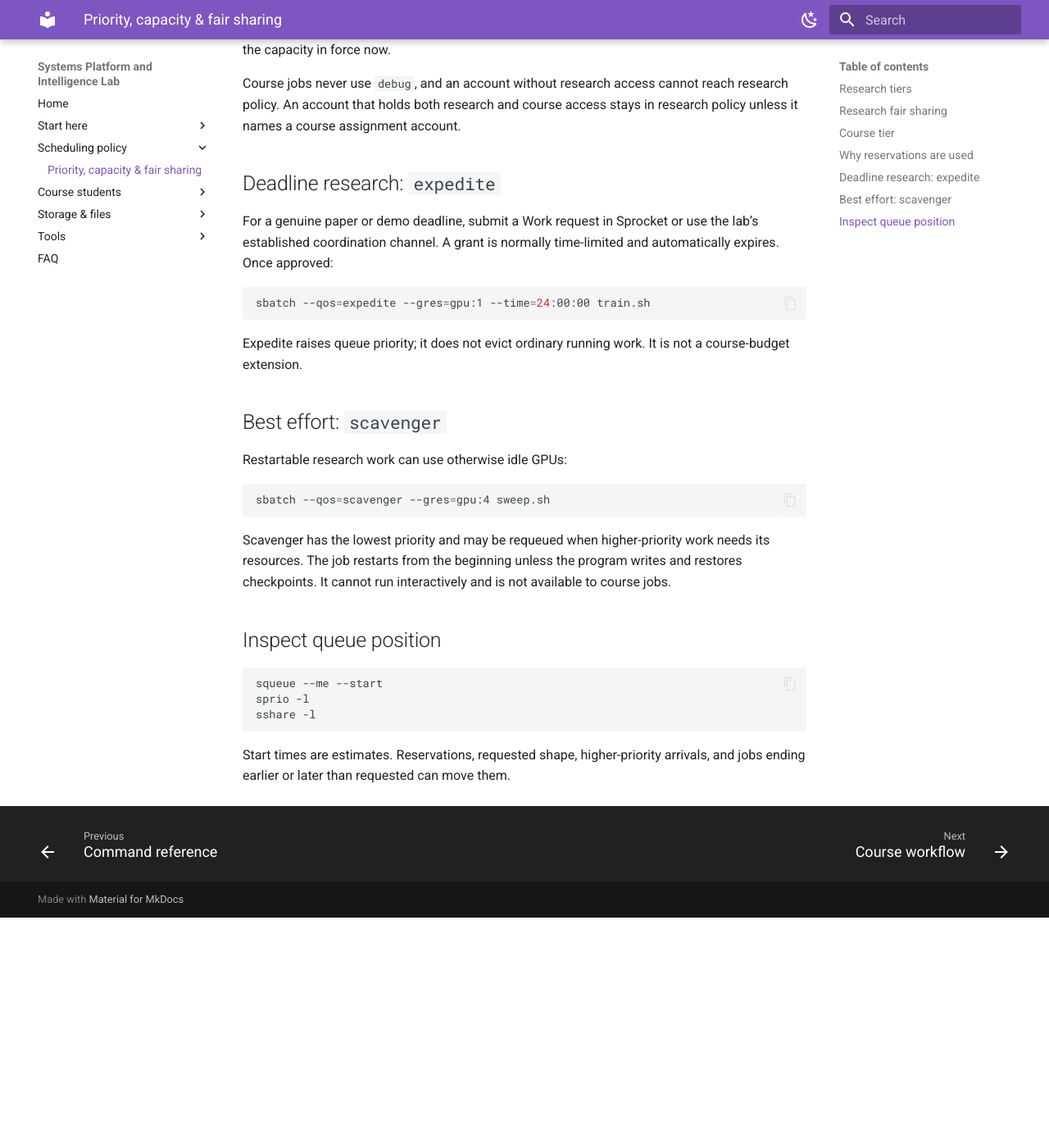
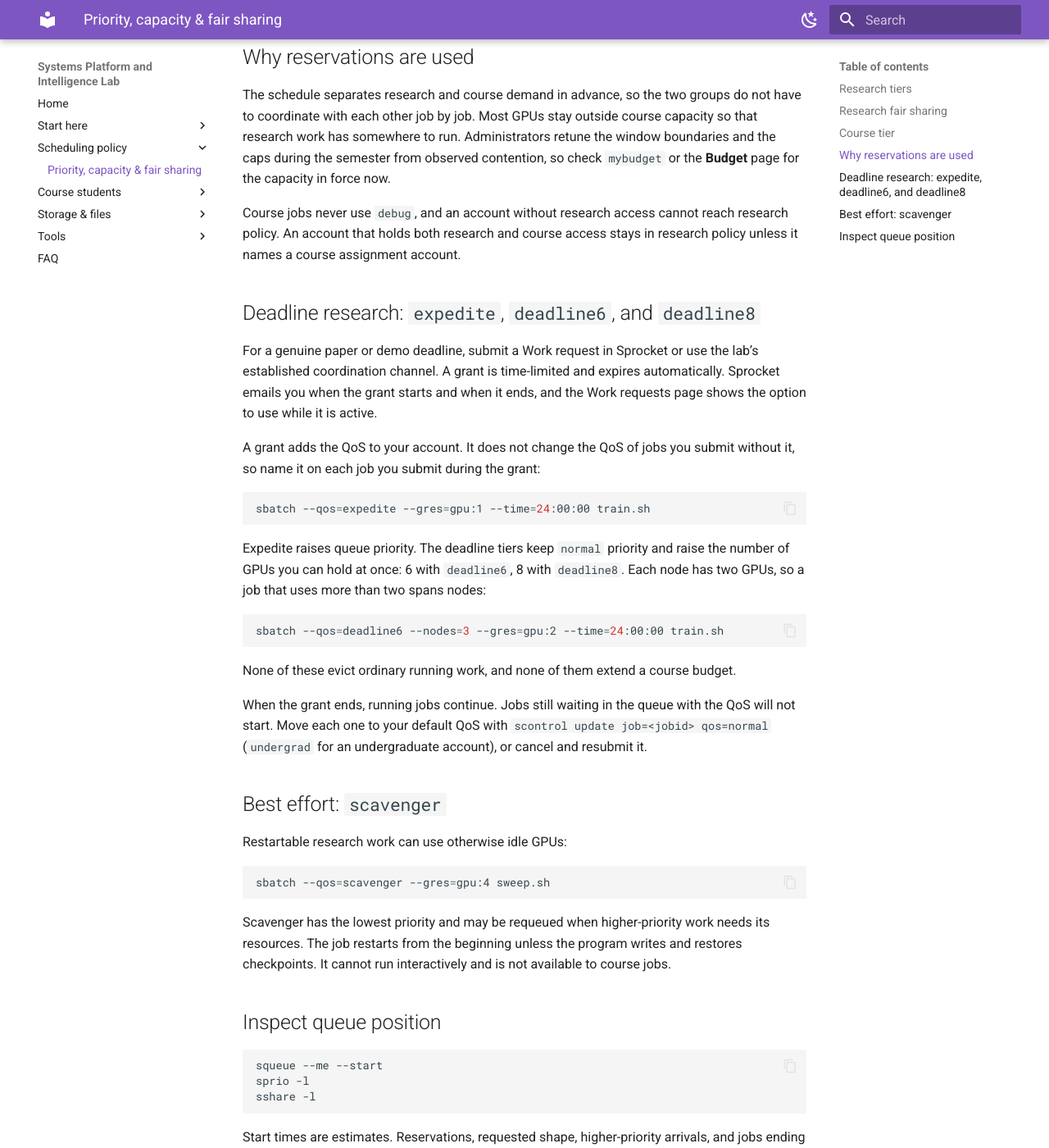
Before and after one commit to max-bromberg/platformx-wiki, an MkDocs documentation site: the page built from docs/priority.md, in a window 1280 px wide and 1400 px high, scrolled down 1958 px. Shown: the whole window at 82% size. Built offline with MkDocs 1.6.1 and Material for MkDocs 9.7.7, drawn with Linux system fonts in a browser that asks for light colours; before the commit the page ends 3077 px from its top, so only the background shows below that; some of the changed text lies outside the part shown.

Commit message:
docs: document the deadline6 and deadline8 tiers and how a grant is used
The priority page named only expedite, so a deadline tier grant had no
documentation. Add both tiers to the research table and the cheatsheet,
say a grant must be named with --qos on each job, and say what happens to
queued jobs when the grant ends.

Co-Authored-By: Claude Opus 5.5 (1M context) <noreply@anthropic.com>

````diff
--- a/docs/priority.md
+++ b/docs/priority.md
@@ -7,11 +7,13 @@ The cluster serves research and supported courses on the same eight GPUs. Resear
 | Tier | Who | Queue priority | Batch wall time | GPUs per user |
 | --- | --- | ---: | ---: | ---: |
 | `expedite` | Researcher with an active deadline grant | 1000 | 24 hours | 4 |
+| `deadline6` | Researcher with an active deadline tier grant | 500 | 24 hours | 6 |
+| `deadline8` | Researcher with an active deadline tier grant | 500 | 24 hours | 8 |
 | `normal` | Graduate researcher, default | 500 | 3 days | 4 |
 | `undergrad` | Undergraduate researcher, default | 400 | 1 day | 2 |
 | `scavenger` | Any researcher, explicit best effort | 1 | 1 day | 8 |
 
-Research users do not choose `normal` or `undergrad`; the account supplies the correct default. `expedite` is selectable only during an approved grant. `scavenger` is opt-in and batch-only.
+Research users do not choose `normal` or `undergrad`; the account supplies the correct default. `expedite`, `deadline6`, and `deadline8` are selectable only during an approved grant. `scavenger` is opt-in and batch-only.
 
 Interactive research sessions are routed to `debug`, which has a one-hour cap and schedules ahead of pending batch work without preempting a running job. An interactive `expedite` session is the deadline exception and runs on `main`; interactive `scavenger` is rejected.
 
@@ -41,15 +43,25 @@ The schedule separates research and course demand in advance, so the two groups
 
 Course jobs never use `debug`, and an account without research access cannot reach research policy. An account that holds both research and course access stays in research policy unless it names a course assignment account.
 
-## Deadline research: `expedite`
+## Deadline research: `expedite`, `deadline6`, and `deadline8`
 
-For a genuine paper or demo deadline, submit a Work request in Sprocket or use the lab’s established coordination channel. A grant is normally time-limited and automatically expires. Once approved:
+For a genuine paper or demo deadline, submit a Work request in Sprocket or use the lab’s established coordination channel. A grant is time-limited and expires automatically. Sprocket emails you when the grant starts and when it ends, and the Work requests page shows the option to use while it is active.
+
+A grant adds the QoS to your account. It does not change the QoS of jobs you submit without it, so name it on each job you submit during the grant:
 
 ```bash
 sbatch --qos=expedite --gres=gpu:1 --time=24:00:00 train.sh
 ```
 
-Expedite raises queue priority; it does not evict ordinary running work. It is not a course-budget extension.
+Expedite raises queue priority. The deadline tiers keep `normal` priority and raise the number of GPUs you can hold at once: 6 with `deadline6`, 8 with `deadline8`. Each node has two GPUs, so a job that uses more than two spans nodes:
+
+```bash
+sbatch --qos=deadline6 --nodes=3 --gres=gpu:2 --time=24:00:00 train.sh
+```
+
+None of these evict ordinary running work, and none of them extend a course budget.
+
+When the grant ends, running jobs continue. Jobs still waiting in the queue with the QoS will not start. Move each one to your default QoS with `scontrol update job=<jobid> qos=normal` (`undergrad` for an undergraduate account), or cancel and resubmit it.
 
 ## Best effort: `scavenger`
 
````
Also changed, not shown: docs/cheatsheet.md (+1 -0 lines).
